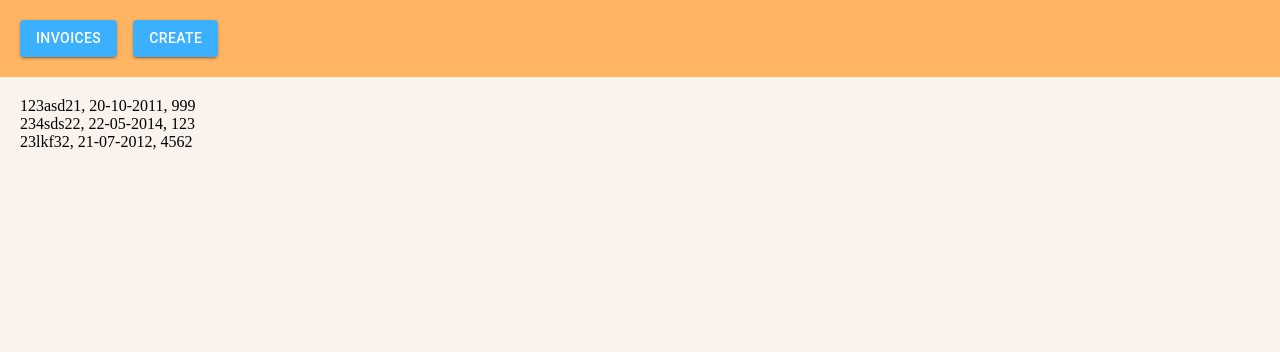
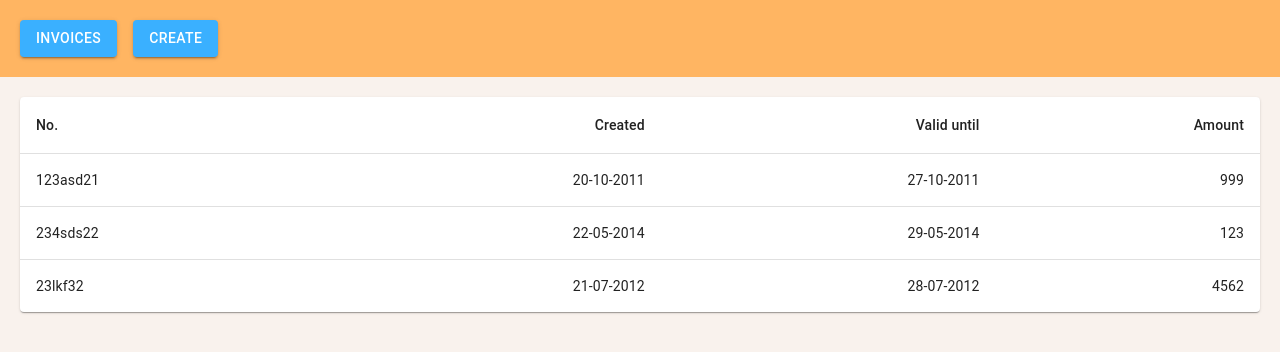
Before and after one commit to AdrianChojnacki/Accounting-Application, a React (Create React App) app: page / in a window 1280 px wide. Shown: the top 352 px of the page. Built offline with nearby package versions, Linux system fonts and the light colour scheme.

Commit message:
Refactor InvoicesTable component

```diff
--- a/src/components/InvoicesTable/InvoicesTable.tsx
+++ b/src/components/InvoicesTable/InvoicesTable.tsx
@@ -1,17 +1,42 @@
+import {
+  Table,
+  TableBody,
+  TableCell,
+  TableContainer,
+  TableHead,
+  TableRow,
+  Paper,
+} from "@mui/material";
 import { IInvoicesTableProps } from "./InvoicesTable.types";
-import { InvoicesTableRow } from "../InvoicesTableRow";
 
 const InvoicesTable = ({ invoices }: IInvoicesTableProps) => {
   const invoicesList = invoices.map((invoice) => (
-    <InvoicesTableRow
-      id={invoice.id}
-      date={invoice.date}
-      amount={invoice.amount}
+    <TableRow
       key={invoice.id}
-    />
+      sx={{ "&:last-child td, &:last-child th": { border: 0 } }}
+    >
+      <TableCell>{invoice.id}</TableCell>
+      <TableCell align="right">{invoice.created}</TableCell>
+      <TableCell align="right">{invoice.until}</TableCell>
+      <TableCell align="right">{invoice.amount}</TableCell>
+    </TableRow>
   ));
 
-  return <div>{invoicesList}</div>;
+  return (
+    <TableContainer component={Paper}>
+      <Table sx={{ minWidth: 650 }} aria-label="simple table">
+        <TableHead>
+          <TableRow>
+            <TableCell>No.</TableCell>
+            <TableCell align="right">Created</TableCell>
+            <TableCell align="right">Valid until</TableCell>
+            <TableCell align="right">Amount</TableCell>
+          </TableRow>
+        </TableHead>
+        <TableBody>{invoicesList}</TableBody>
+      </Table>
+    </TableContainer>
+  );
 };
 
 export { InvoicesTable };
--- a/src/components/InvoicesTableRow/InvoicesTableRow.tsx
+++ /dev/null
@@ -1,7 +0,0 @@
-import { IInvoicesTableRowProps } from "./InvoicesTableRow.types";
-
-const InvoicesTableRow = ({ id, date, amount }: IInvoicesTableRowProps) => {
-  return <div>{`${id}, ${date}, ${amount}`}</div>;
-};
-
-export { InvoicesTableRow };
--- a/src/components/InvoicesTableRow/InvoicesTableRow.types.ts
+++ /dev/null
@@ -1,5 +0,0 @@
-export interface IInvoicesTableRowProps {
-  id: string;
-  date: string;
-  amount: number;
-}
--- a/src/components/InvoicesTableRow/index.ts
+++ /dev/null
@@ -1 +0,0 @@
-export * from "./InvoicesTableRow";
--- a/src/components/index.ts
+++ b/src/components/index.ts
@@ -1,4 +1,3 @@
 export * from "./Header";
 export * from "./InvoicesTable";
-export * from "./InvoicesTableRow";
 export * from "./PageWrapper";
--- a/src/dummy-data.json
+++ b/src/dummy-data.json
@@ -1,17 +1,20 @@
 [
   {
     "id": "123asd21",
-    "date": "20-10-2011",
+    "created": "20-10-2011",
+    "until": "27-10-2011",
     "amount": 999
   },
   {
     "id": "234sds22",
-    "date": "22-05-2014",
+    "created": "22-05-2014",
+    "until": "29-05-2014",
     "amount": 123
   },
   {
     "id": "23lkf32",
-    "date": "21-07-2012",
+    "created": "21-07-2012",
+    "until": "28-07-2012",
     "amount": 4562
   }
 ]
```
